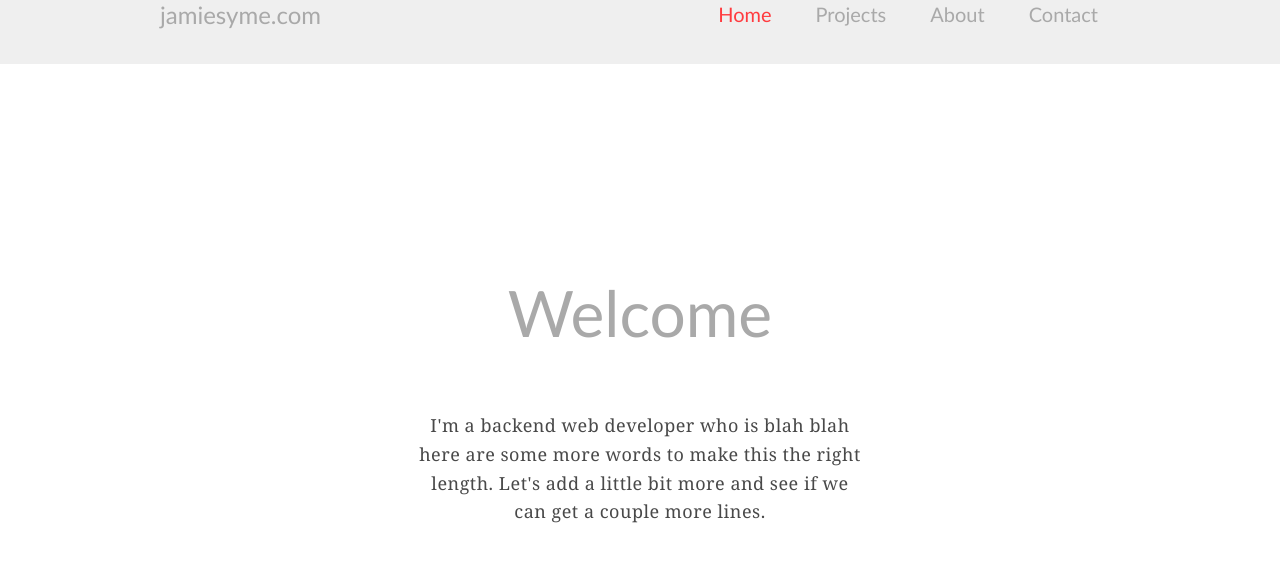
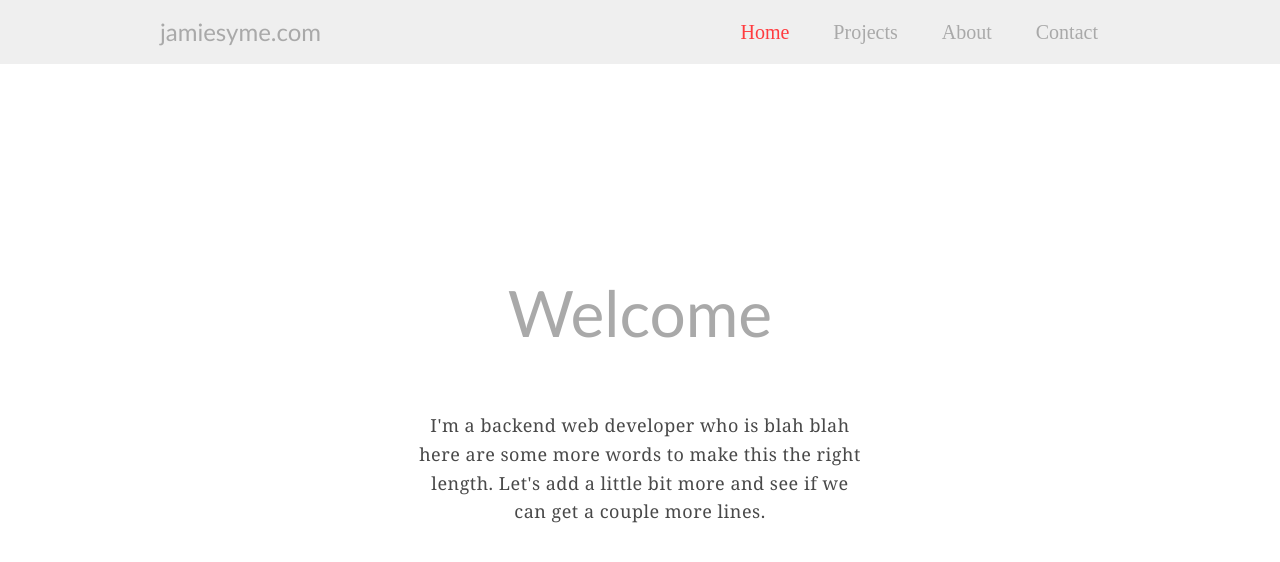
Before and after one commit to jamiesyme/portfolio, a React app: page / in a window 1280 px wide. Shown: the top 562 px of the page. Built offline with nearby package versions, Linux system fonts and the light colour scheme.

Commit message:
Made nav links look better.

```diff
--- a/package.json
+++ b/package.json
@@ -21,6 +21,7 @@
     "scripty": "^1.7.0"
   },
   "dependencies": {
+    "radium": "^0.18.1",
     "react": "^15.4.1",
     "react-dom": "^15.4.1"
   }
--- a/src/index.jsx
+++ b/src/index.jsx
@@ -1,3 +1,4 @@
+import Radium from 'radium';
 import React from 'react';
 import ReactDOM from 'react-dom';
 
@@ -31,9 +32,43 @@ const bodyFontStyle = {
 };
 
 
+class NavLink extends React.Component {
+	render() {
+		const style = Object.assign({}, headingFontStyle, {
+			fontSize: 20,
+			textDecoration: 'none',
+			paddingLeft: 20,
+			paddingRight: 20,
+			marginLeft: 2,
+			marginRight: 2,
+			display: 'inline-block',
+			height: this.props.height,
+			lineHeight: this.props.height.toString() + 'px',
+			':hover': {
+				height: this.props.height - 3,
+				borderBottom: '3px solid ' + colorScheme.accent,
+				color: colorScheme.body
+			}
+		});
+		const accentStyle = Object.assign({}, style, {
+			color: colorScheme.accent
+		});
+		if (this.props.accent) {
+			return (<a href="{this.props.href}" style={accentStyle}>{this.props.text}</a>);
+		} else {
+			return (<a href="{this.props.href}" style={style}>{this.props.text}</a>);
+		}
+	}
+}
+NavLink = Radium(NavLink);
+
+
 class Header extends React.Component {
+	constructor(props) {
+		super(props);
+		this.height = 64;
+	}
 	render() {
-		const padding = 20;
 		const outerStyle = {
 			width: '100%',
 			position: 'fixed',
@@ -42,7 +77,7 @@ class Header extends React.Component {
 		const innerStyle = {
 			width: 960,
 			margin: 'auto',
-			height: 64
+			height: this.height
 		};
 		return (
 			<header style={outerStyle}>
@@ -58,8 +93,8 @@ class Header extends React.Component {
 			fontSize: 24,
 			textDecoration: 'none',
 			display: 'inline-block',
-			height: '100%',
-
+			height: this.height,
+			lineHeight: this.height.toString() + 'px'
 		});
 		return (
 			<a href="#" style={logoStyle}>
@@ -71,23 +106,12 @@ class Header extends React.Component {
 		const navStyle = {
 			float: 'right'
 		};
-		const aStyle = Object.assign({}, headingFontStyle, {
-			fontSize: 20,
-			textDecoration: 'none',
-			padding: 2,
-			marginLeft: 20,
-			marginRight: 20,
-			display: 'inline-block'
-		});
-		const aStyleAccent = Object.assign({}, aStyle, {
-			color: colorScheme.accent
-		});
 		return (
 			<nav style={navStyle}>
-				<a href="#" style={aStyleAccent}>Home</a>
-				<a href="#" style={aStyle}>Projects</a>
-				<a href="#" style={aStyle}>About</a>
-				<a href="#" style={aStyle}>Contact</a>
+				<NavLink height={this.height} href="#" text="Home" accent="true" />
+				<NavLink height={this.height} href="#" text="Projects" />
+				<NavLink height={this.height} href="#" text="About" />
+				<NavLink height={this.height} href="#" text="Contact" />
 			</nav>
 		);
 	}
```
Also changed, not shown: 1 other file (tests, documents, lock files or other folders).
